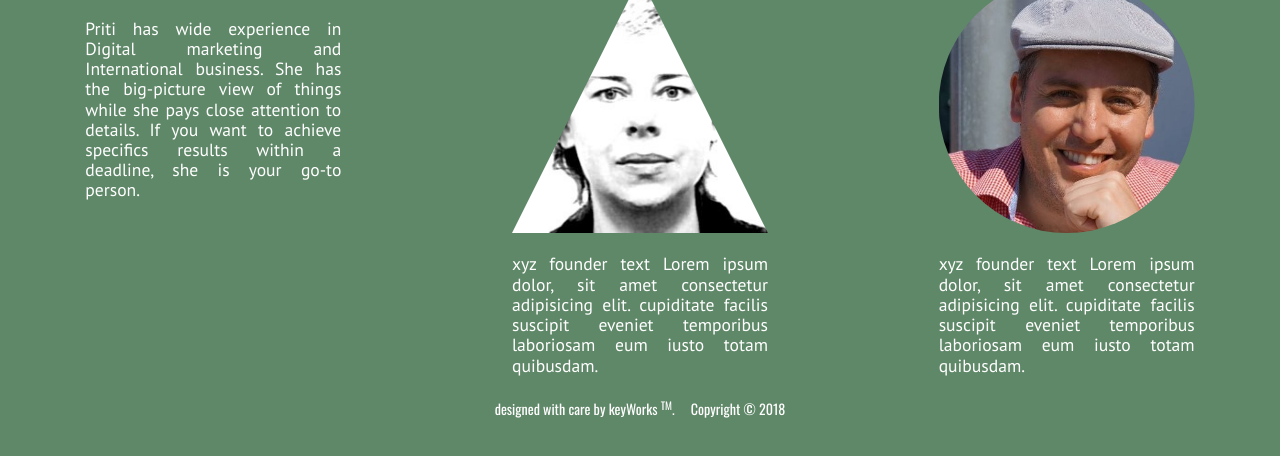
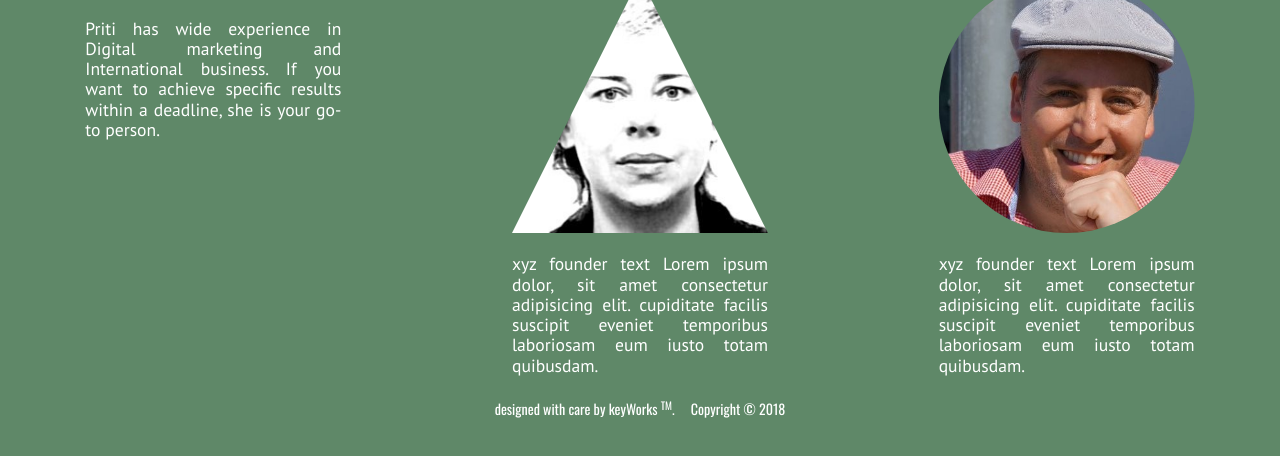
Before and after one commit to pritispoc/keyWorks-uppgift-4, a plain HTML site: page public_html/about.html in a window 1280 px wide. Shown: the part 212-668 px from the top of the page. Drawn offline with nearby package versions, Linux system fonts and the light colour scheme.

Commit message:
changes in text

```diff
--- a/public_html/about.html
+++ b/public_html/about.html
@@ -47,7 +47,7 @@
                       <img src="img/Priti.jpg" alt="founder pic" class="heximg img-centered-stack" height="60%" width="60%">
                 </a>
 
-                      <p> Priti has wide experience in Digital marketing and International business. She has the big-picture view of things while she pays close attention to details. If you want to achieve specifics results within a deadline, she is your go-to person.</p>
+                      <p> Priti has wide experience in Digital marketing and International business. If you want to achieve specific results within a deadline, she is your go-to person.</p>
               </div>
               <div class="about-grid-item">
                   <a href="https://www.linkedin.com/in/svetla-tileva/" target="_blank">
```
Also changed, not shown: public_html/contact.html (+1 -1 lines).
